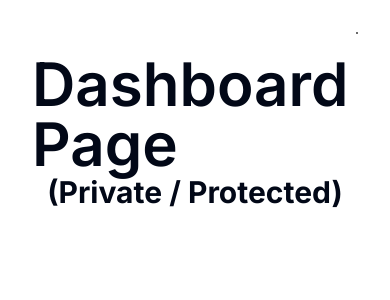
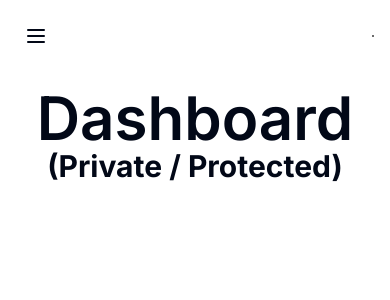
Before and after one commit to colinpoon/salazar, a Next.js app: page /dashboard in a window 390 px wide. Shown: the top 300 px of the page. Built offline with nearby package versions, Linux system fonts and the light colour scheme.

Commit message:
Navbar init

```diff
--- a/app/(dashboard)/(routes)/dashboard/page.tsx
+++ b/app/(dashboard)/(routes)/dashboard/page.tsx
@@ -5,14 +5,14 @@ import Link from 'next/link';
 export default function DashboardPage() {
   return (
     <div className="flex flex-col items-center gap-5 px-[32px] py-[32px] h-full">
-      <div className="flex flex-row justify-end items-center gap-5 w-full">
+      {/* <div className="flex flex-row justify-end items-center gap-5 w-full">
         <div className="border rounded-full border-black hover:border-[#9BFF5D] active:border-[#9BFF5D] focus:border-[#9BFF5D]">
           <UserButton afterSignOutUrl="/" />
         </div>
-      </div>
+      </div> */}
       <div className="flex flex-col items-center">
         <p className="text-6xl text-black-500 font-semibold">
-          Dashboard Page
+          Dashboard
         </p>
         <p className="text-3xl text-black-500 font-bold">
           (Private / Protected)
--- a/app/(dashboard)/layout.tsx
+++ b/app/(dashboard)/layout.tsx
@@ -1,3 +1,5 @@
+import Navbar from '@/components/navbar';
+
 const DashboardLayout = ({
   children,
 }: {
@@ -22,7 +24,7 @@ const DashboardLayout = ({
         </ul>
       </div>
       <main className="md:pl-72 ">
-        {/* <Navbar /> */}
+        <Navbar />
         {children}
       </main>
     </div>
--- /dev/null
+++ b/components/navbar.tsx
@@ -0,0 +1,18 @@
+import { Button } from '@/components/ui/button';
+import { UserButton } from '@clerk/nextjs';
+import { Menu } from 'lucide-react';
+
+const Navbar = () => {
+  return (
+    <div className="flex flex-row w-full md:justify-end justify-between items-center px-4 pt-4 ">
+      <Button variant="ghost" size="icon" className="md:hidden">
+        <Menu />
+      </Button>
+      <div className="border rounded-full border-black hover:border-[#9BFF5D] active:border-[#9BFF5D] focus:border-[#9BFF5D]">
+        <UserButton afterSignOutUrl="/" />
+      </div>
+    </div>
+  );
+};
+
+export default Navbar;
```
